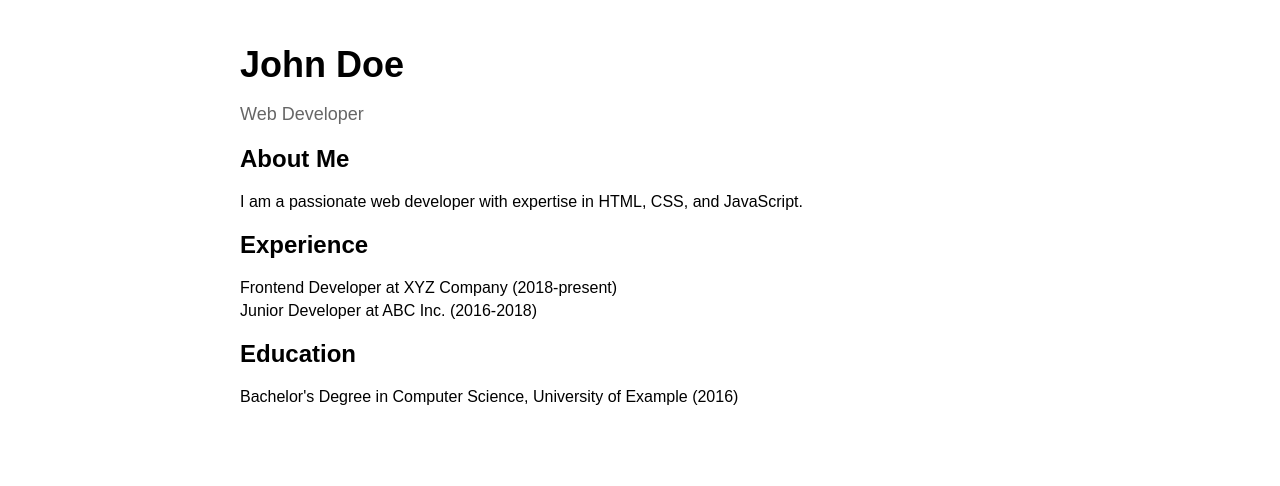
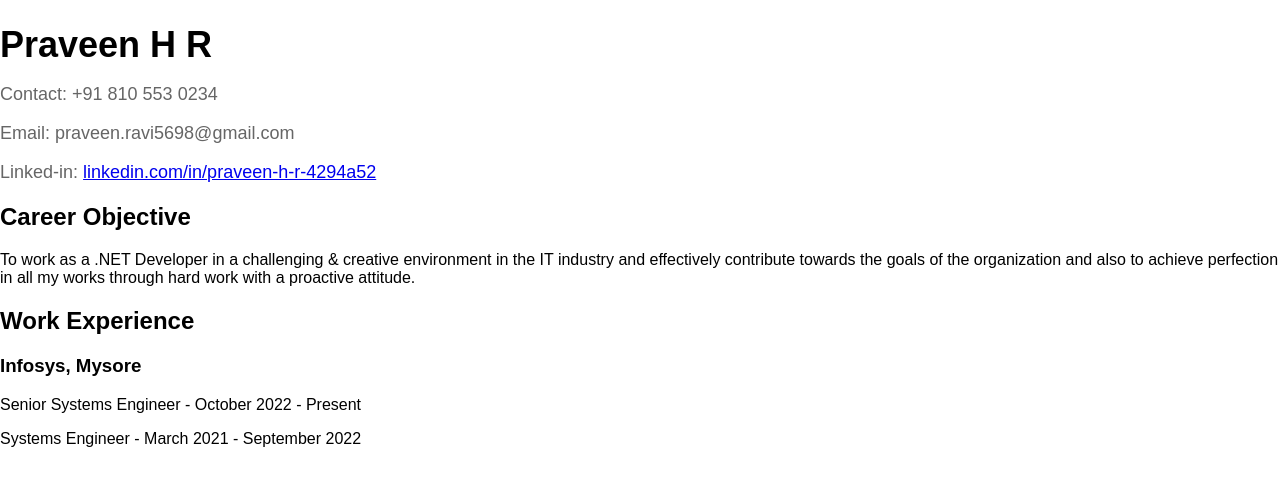
Before and after one commit to PraveenHRavi/sample, a plain HTML site: page index.html in a window 1280 px wide. Drawn offline with Linux system fonts and the light colour scheme.

Commit message:
Update index.html

```diff
--- a/index.html
+++ b/index.html
@@ -3,30 +3,33 @@
 <head>
     <meta charset="UTF-8">
     <meta name="viewport" content="width=device-width, initial-scale=1.0">
-    <title>My CV</title>
+    <title>Praveen H R - CV</title>
     <link rel="stylesheet" href="styles.css">
 </head>
 <body>
-    <div class="container">
-        <header>
-            <h1>John Doe</h1>
-            <p>Web Developer</p>
-        </header>
-        <section>
-            <h2>About Me</h2>
-            <p>I am a passionate web developer with expertise in HTML, CSS, and JavaScript.</p>
-        </section>
-        <section>
-            <h2>Experience</h2>
-            <ul>
-                <li>Frontend Developer at XYZ Company (2018-present)</li>
-                <li>Junior Developer at ABC Inc. (2016-2018)</li>
-            </ul>
-        </section>
-        <section>
-            <h2>Education</h2>
-            <p>Bachelor's Degree in Computer Science, University of Example (2016)</p>
-        </section>
-    </div>
+    <header>
+        <h1>Praveen H R</h1>
+        <p>Contact: +91 810 553 0234</p>
+        <p>Email: praveen.ravi5698@gmail.com</p>
+        <p>Linked-in: <a href="https://linkedin.com/in/praveen-h-r-4294a52">linkedin.com/in/praveen-h-r-4294a52</a></p>
+    </header>
+
+    <section class="career-objective">
+        <h2>Career Objective</h2>
+        <p>To work as a .NET Developer in a challenging & creative environment in the IT industry and effectively contribute towards the goals of the organization and also to achieve perfection in all my works through hard work with a proactive attitude.</p>
+    </section>
+
+    <section class="work-experience">
+        <h2>Work Experience</h2>
+        <article>
+            <h3>Infosys, Mysore</h3>
+            <p>Senior Systems Engineer - October 2022 - Present</p>
+            <p>Systems Engineer - March 2021 - September 2022</p>
+            <!-- Include project details here if necessary -->
+        </article>
+    </section>
+
+    <!-- Add sections for Projects, Skills, Accomplishments, Education, and Personal Details -->
+
 </body>
 </html>
```
